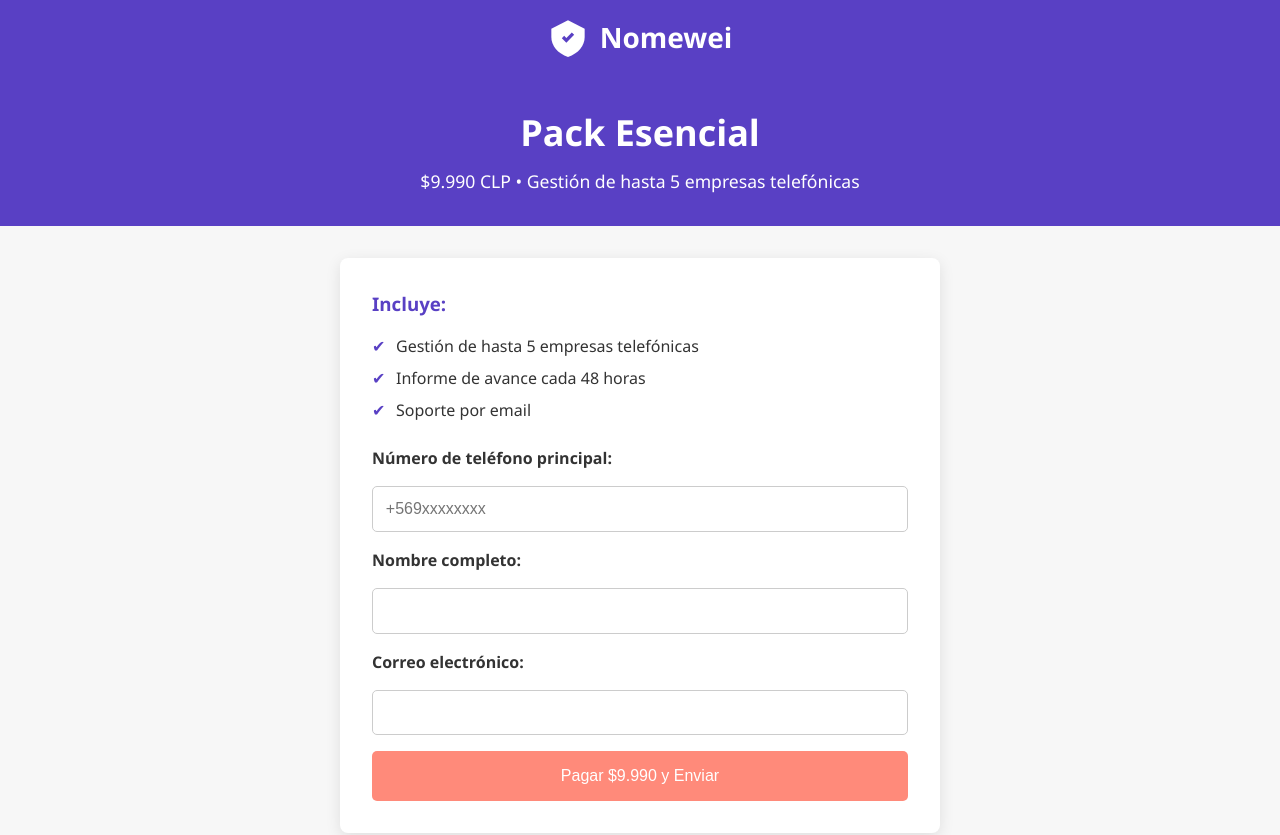
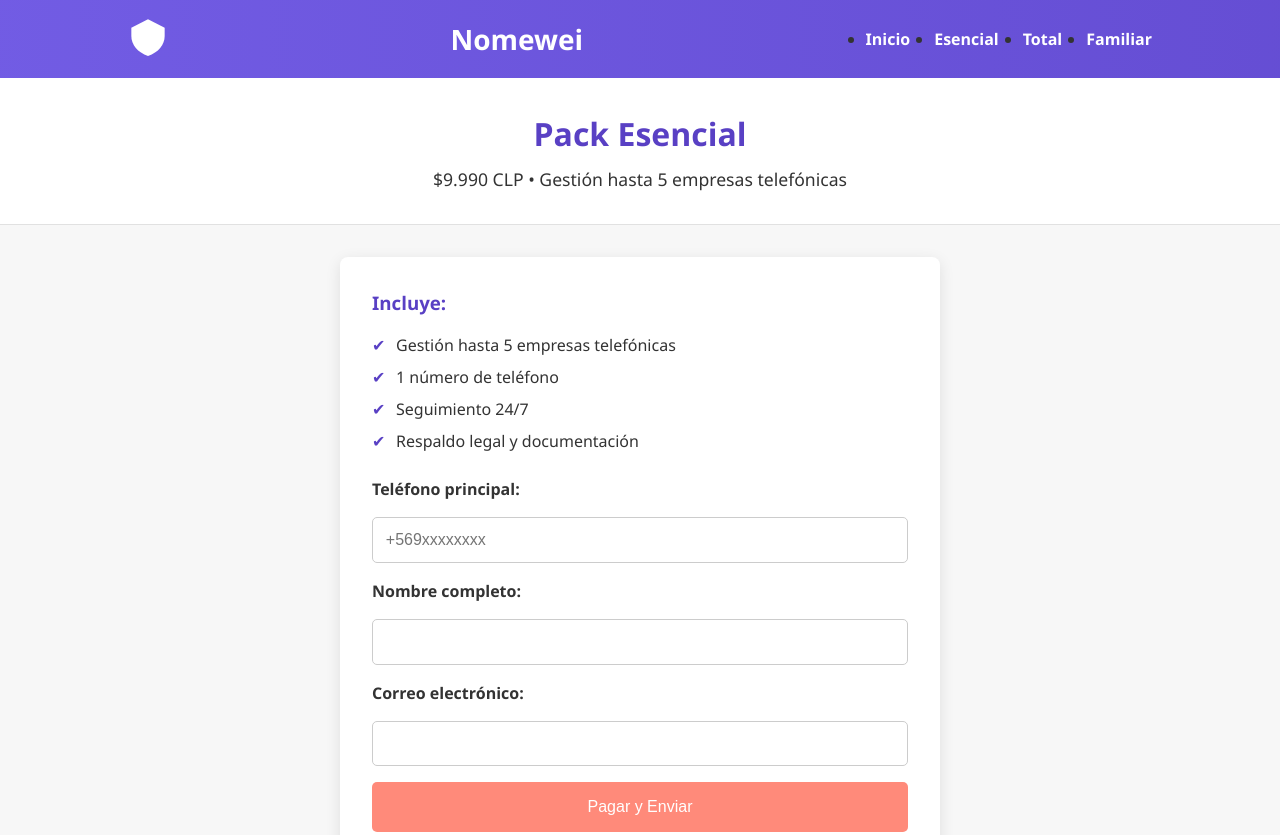
Before and after one commit to Nomewei/Cortala.cl, a plain HTML site: page esencial.html in a window 1280 px wide. Shown: the top 835 px of the page. Drawn offline with Linux system fonts and the light colour scheme.

Commit message:
Update esencial.html

```diff
--- a/esencial.html
+++ b/esencial.html
@@ -2,172 +2,170 @@
 <html lang="es">
 <head>
   <meta charset="UTF-8"/>
-  <meta name="viewport" content="width=device-width, initial-scale=1.0"/>
+  <meta name="viewport" content="width=device-width,initial-scale=1.0"/>
   <title>Pack Esencial – Nomewei</title>
   <style>
     :root {
-      --purple: #5940C4;
-      --coral: #FF8A7A;
-      --white: #FFFFFF;
+      --purple:     #5940C4;
+      --coral:      #FF8A7A;
+      --white:      #FFFFFF;
       --light-gray: #F7F7F7;
-      --gray: #E1E1E1;
-      --dark-gray: #333333;
-      --font: 'Segoe UI', sans-serif;
+      --gray:       #E1E1E1;
+      --dark-gray:  #333333;
+      --font:       'Segoe UI', sans-serif;
     }
-    * { box-sizing:border-box; margin:0; padding:0; }
+    * { box-sizing: border-box; margin:0; padding:0; }
     body {
       font-family: var(--font);
       background: var(--light-gray);
       color: var(--dark-gray);
-      line-height: 1.5;
+      line-height:1.5;
+    }
+    a { text-decoration:none; color:inherit; }
+
+    /* HEADER igual que index */
+    header {
+      background: linear-gradient(270deg, var(--purple), #7E6AF4, var(--purple));
+      background-size: 600% 600%;
+      animation: bgAnim 20s ease infinite;
+      padding:1rem 2rem;
+    }
+    @keyframes bgAnim {
+      0% { background-position:0% 50%; }
+      50%{ background-position:100% 50%; }
+      100%{ background-position:0% 50%; }
+    }
+    .container {
+      max-width:1024px;
+      margin: auto;
+      display:flex;
+      align-items:center;
+      justify-content:space-between;
+    }
+    .logo svg { width:40px; height:40px; fill: var(--white); }
+    header h1 {
+      color:var(--white);
+      font-size:1.75rem;
+      flex:1; text-align:center;
+    }
+    nav ul {
+      display:flex; gap:1.5rem;
+    }
+    nav a { color:var(--white); font-weight:600; }
+
+    /* HERO del plan */
+    #plan-hero {
+      background: var(--white);
+      padding:2rem 1rem;
+      text-align:center;
+      border-bottom:1px solid var(--gray);
+    }
+    #plan-hero h2 { color:var(--purple); font-size:2rem; margin-bottom:0.5rem; }
+    #plan-hero p  { font-size:1.1rem; }
+
+    /* CONTENIDO y FORM */
+    .content {
+      max-width:600px;
+      margin:2rem auto;
+      background:var(--white);
+      padding:2rem;
+      border-radius:8px;
+      box-shadow:0 4px 15px rgba(0,0,0,0.1);
+    }
+    .content h3 { color:var(--purple); margin-bottom:1rem; }
+    .content ul {
+      list-style:none;
+      margin-bottom:1.5rem;
+    }
+    .content ul li {
+      position:relative;
+      padding-left:1.5rem;
+      margin:0.5rem 0;
+    }
+    .content ul li::before {
+      content:"✔"; position:absolute; left:0; color:var(--purple);
+    }
+    form {
+      display:flex;
+      flex-direction:column;
+      gap:1rem;
+    }
+    label { font-weight:bold; }
+    input, textarea, select {
+      width:100%;
+      padding:0.8rem;
+      border:1px solid #ccc;
+      border-radius:5px;
+      font-size:1rem;
+    }
+    button {
+      background:var(--coral);
+      color:var(--white);
+      padding:1rem;
+      border:none;
+      border-radius:5px;
+      font-size:1rem;
+      cursor:pointer;
+      transition:background 0.3s;
+    }
+    button:hover { background:#e36b65; }
+
+    /* Mensaje de gracias */
+    .thanks {
+      display:none;
+      margin-top:1rem;
+      padding:1rem;
+      background:#e0e0e0;
+      border-radius:5px;
+      text-align:center;
     }
 
-    /* HEADER */
-    header {
-      display: flex;
-      align-items: center;
-      justify-content: center;
-      background: var(--purple);
-      padding: 1rem;
-    }
-    header .container {
-      display: flex;
-      align-items: center;
-      gap: 0.75rem;
-    }
-    .logo {
-      width: 40px; height: 40px;
-    }
-    header h1 {
-      color: var(--white);
-      font-size: 1.75rem;
-    }
-
-    /* HERO DEL PLAN */
-    #plan-hero {
-      background: var(--purple);
-      color: var(--white);
-      text-align: center;
-      padding: 2rem 1rem;
-    }
-    #plan-hero h2 {
-      font-size: 2.25rem;
-      margin-bottom: 0.5rem;
-    }
-    #plan-hero p {
-      font-size: 1.1rem;
-    }
-
-    /* CONTENIDO */
-    .content {
-      max-width: 600px;
-      margin: 2rem auto;
-      background: var(--white);
-      padding: 2rem;
-      border-radius: 8px;
-      box-shadow: 0 4px 15px rgba(0,0,0,0.1);
-    }
-    .content h3 {
-      color: var(--purple);
-      margin-bottom: 1rem;
-    }
-    .content ul {
-      list-style: none;
-      margin-bottom: 1.5rem;
-    }
-    .content ul li {
-      position: relative;
-      padding-left: 1.5rem;
-      margin: 0.5rem 0;
-    }
-    .content ul li::before {
-      content: '✔';
-      position: absolute;
-      left: 0;
-      color: var(--purple);
-    }
-
-    /* FORMULARIO */
-    form {
-      display: flex;
-      flex-direction: column;
-      gap: 1rem;
-    }
-    label {
-      font-weight: bold;
-    }
-    input, textarea {
-      padding: 0.8rem;
-      border: 1px solid #ccc;
-      border-radius: 5px;
-      width: 100%;
-      font-size: 1rem;
-    }
-    button {
-      background: var(--coral);
-      color: var(--white);
-      padding: 1rem;
-      border: none;
-      border-radius: 5px;
-      cursor: pointer;
-      font-size: 1rem;
-      transition: background 0.3s ease;
-    }
-    button:hover {
-      background: #e36b65;
-    }
-
-    /* AGRADECIMIENTO */
-    .thanks {
-      display: none;
-      margin-top: 1.5rem;
-      padding: 1rem;
-      background: #e0e0e0;
-      border-radius: 5px;
-      text-align: center;
-    }
-
-    /* FOOTER */
+    /* FOOTER sencillo */
     footer {
-      text-align: center;
-      padding: 1.5rem;
-      font-size: 0.9rem;
-      color: #666;
+      text-align:center;
+      padding:1.5rem;
+      font-size:0.9rem;
+      color:#666;
     }
   </style>
 </head>
 <body>
 
-  <!-- HEADER -->
   <header>
     <div class="container">
-      <!-- Logo SVG -->
-      <svg class="logo" viewBox="0 0 24 24" xmlns="http://www.w3.org/2000/svg">
-        <path fill="var(--white)" d="M12,2L2,7v5c0,5.2,3.8,9.9,10,12c6.2-2.1,10-6.8,10-12V7L12,2z"/>
-        <path fill="none" stroke="var(--purple)" stroke-width="2" d="M9,12l2,2l4-4"/>
-      </svg>
+      <div class="logo">
+        <svg viewBox="0 0 24 24"><path d="M12,2L2,7v5c0,5.2,3.8,9.9,10,12c6.2-2.1,10-6.8,10-12V7L12,2z"/><path fill="none" stroke="white" stroke-width="2" d="M9,12l2,2l4-4"/></svg>
+      </div>
       <h1>Nomewei</h1>
+      <nav>
+        <ul>
+          <li><a href="index.html">Inicio</a></li>
+          <li><a href="esencial.html">Esencial</a></li>
+          <li><a href="total.html">Total</a></li>
+          <li><a href="familiar.html">Familiar</a></li>
+        </ul>
+      </nav>
     </div>
   </header>
 
-  <!-- HERO DEL PLAN -->
   <section id="plan-hero">
     <h2>Pack Esencial</h2>
-    <p>$9.990 CLP • Gestión de hasta 5 empresas telefónicas</p>
+    <p>$9.990 CLP • Gestión hasta 5 empresas telefónicas</p>
   </section>
 
-  <!-- CONTENIDO Y FORMULARIO -->
   <div class="content">
     <h3>Incluye:</h3>
     <ul>
-      <li>Gestión de hasta 5 empresas telefónicas</li>
-      <li>Informe de avance cada 48 horas</li>
-      <li>Soporte por email</li>
+      <li>Gestión hasta 5 empresas telefónicas</li>
+      <li>1 número de teléfono</li>
+      <li>Seguimiento 24/7</li>
+      <li>Respaldo legal y documentación</li>
     </ul>
 
     <form action="https://formspree.io/f/xkgbeypo" method="POST" onsubmit="return handleSubmit(event)">
       <input type="hidden" name="plan" value="Pack Esencial">
-      <label for="telefono">Número de teléfono principal:</label>
+      <input type="hidden" name="empresas_max" value="5">
+      <label for="telefono">Teléfono principal:</label>
       <input type="tel" id="telefono" name="telefono" placeholder="+569xxxxxxxx" required>
 
       <label for="nombre">Nombre completo:</label>
@@ -176,15 +174,14 @@
       <label for="email">Correo electrónico:</label>
       <input type="email" id="email" name="email" required>
 
-      <button type="submit">Pagar $9.990 y Enviar</button>
+      <button type="submit">Pagar y Enviar</button>
     </form>
 
     <div class="thanks" id="thanks-esencial">
-      <p>🎉 ¡Gracias! Recibimos tu solicitud de Pack Esencial. Te contactamos pronto.</p>
+      <p>🎉 ¡Gracias! Tu solicitud de Pack Esencial fue recibida. Te contactamos pronto.</p>
     </div>
   </div>
 
-  <!-- FOOTER SIMPLE -->
   <footer>
     &copy; 2025 Nomewei. Todos los derechos reservados.
   </footer>
@@ -192,7 +189,7 @@
   <script>
     function handleSubmit(e) {
       e.preventDefault();
-      alert("Pago rechazado (modo prueba). Tu solicitud se envía igual.");
+      alert("Pago rechazado (modo prueba). La solicitud se envía igual.");
       e.target.submit();
       document.getElementById("thanks-esencial").style.display = "block";
       return false;
```
